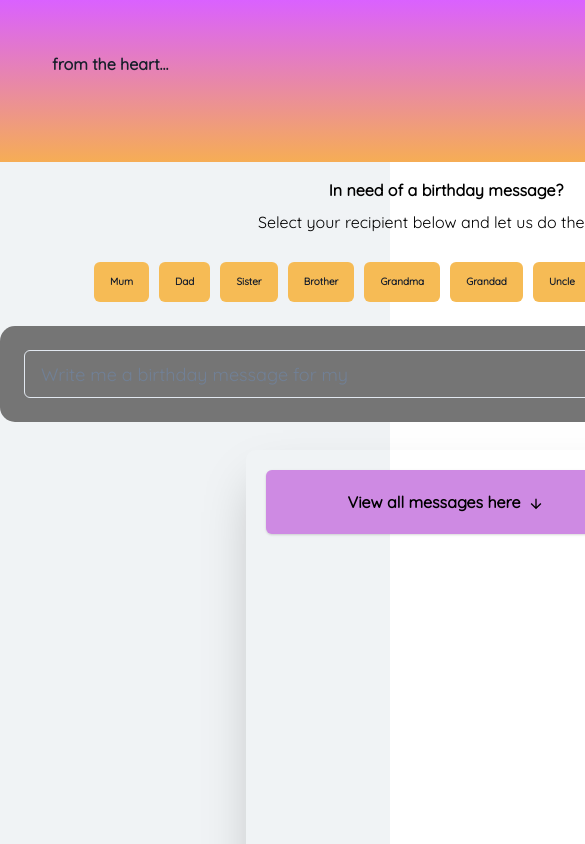
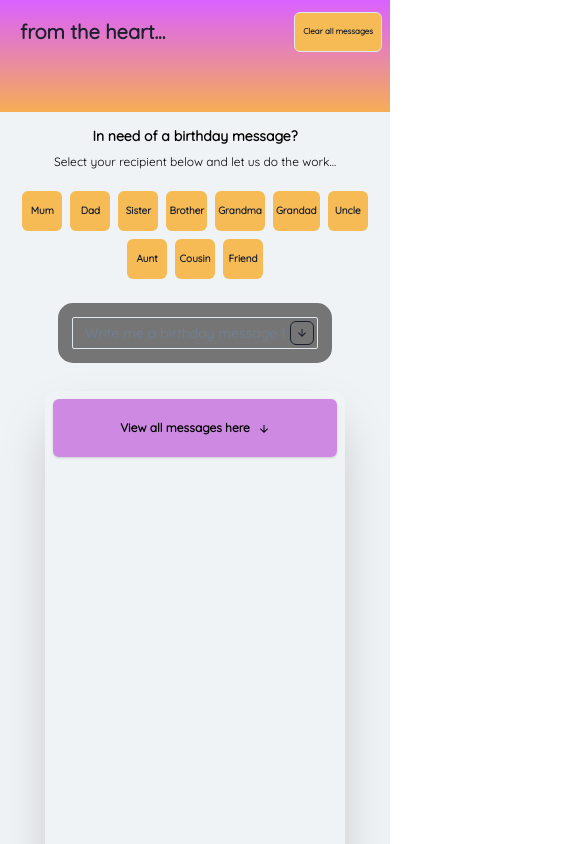
Before and after one commit to MiaGordon91/message-generator, a React (Vite) app: page / in a window 390 px wide. Shown: the top 844 px of the page, 585 px wide, since content can reach past the window. Built offline with nearby package versions, Linux system fonts and the light colour scheme.

Commit message:
improve responsive design

```diff
--- a/src/App.css
+++ b/src/App.css
@@ -1,5 +1,5 @@
  #root {
-  max-width: 1280px;
+  max-width: 1190px;
   margin: 0 auto;
   padding: 2rem;
   text-align: center;
--- a/src/App.tsx
+++ b/src/App.tsx
@@ -1,4 +1,4 @@
-import { Grid, GridItem, Hide, VStack } from "@chakra-ui/react";
+import { Grid, GridItem, VStack } from "@chakra-ui/react";
 import NavBar from "./components/NavBar";
 import CardRecipientButtons from "./components/CardRecipientButtons";
 import MessageInput from "./components/MessageInput";
@@ -52,7 +52,7 @@ function App() {
   }, [messageResponse]);
 
   const handleClearPreviousChats = (action: boolean) => {
-    if( action === true){
+    if(action === true){
       setPreviousChats([]);
     }
   }
@@ -61,31 +61,24 @@ function App() {
     <Grid
       templateAreas={{
         base: `"header" "main" "footer"`,
-        md: `"header header" "main" "footer"`,
+        lg: `"header header" "main" "footer"`,
       }}
 
-      templateRows={{
-        base: "1fr",
-      }}
-
-      templateColumns={{
-        base: "1fr",
-        // lg: "250px 1fr",
-      }}
+      templateRows="repeat(12, 1fr)"
+      templateColumns= "1fr"
       bg='#f0f3f5'
       >
       <GridItem
-        area={"header"}
+        as="header"
         className='gradient_background'
-        colSpan={{ md: 3 }}
-        p="12px"
+        rowSpan={1}
         >
         <NavBar onSelect={handleClearPreviousChats}/>
       </GridItem>
 
       <GridItem
-        area={"main"}
-        p={{ md: "10px", lg: "18px", xl: "24px" }}
+        as="main"
+        rowSpan={10}
         >
         <VStack>
           <ButtonSelectorPrompt/>
@@ -102,15 +95,13 @@ function App() {
         </VStack>
       </GridItem>
 
-      <Hide below="md">
-        <GridItem
-          area={"footer"}
-          className='gradient_background'
-          colSpan={{ base: 3 }}
-          p={6}
-          >
-        </GridItem>
-      </Hide>
+      <GridItem
+        as="footer"
+        rowSpan={1}
+        className='gradient_background'
+        mt={3}
+        >
+      </GridItem>
     </Grid>
   );
 }
--- a/src/components/ButtonSelectorPrompt.tsx
+++ b/src/components/ButtonSelectorPrompt.tsx
@@ -4,7 +4,7 @@ export const ButtonSelectorPrompt = () => {
   return (
     <>
     <Heading
-        size={{ sm: "m", md: "l", lg: "xl" }}
+        size={["xs", "md", "lg"]}
         style={{ fontFamily: "Quicksand" }}
         pt={4}
         color='#000000'
@@ -12,10 +12,11 @@ export const ButtonSelectorPrompt = () => {
         In need of a birthday message?
     </Heading>
      <Text
-     fontSize={{ sm: "l", md: "xl", lg: "2xl"}}
-     style={{ fontFamily: "Quicksand" }}
-     color='#000000'
-     pb={5}
+      fontSize={[ "xs", "md", "l", "2xl"]}
+      style={{ fontFamily: "Quicksand" }}
+      color='#000000'
+      pb={3}
+      textAlign="center"
      >
      Select your recipient below and let us do the work...
    </Text>
--- a/src/components/CardRecipientButtons.tsx
+++ b/src/components/CardRecipientButtons.tsx
@@ -1,5 +1,4 @@
-import { Button, ButtonGroup, Center } from "@chakra-ui/react";
-import { useState } from "react";
+import { Button, Wrap, WrapItem } from "@chakra-ui/react";
 
 interface Props {
   cardRecipients: string[];
@@ -11,34 +10,29 @@ const CardRecipientButtons = ({
   onSelectItem,
 }: Props) => {
 
-  const [activeButton, setActiveButton] = useState<Number | null>(null);
-
-  const handleButtonClick = (index: number) => {
-    setActiveButton(index);
-  };
 
   return (
-    <Center>
-      <ButtonGroup spacing={{ base:"10px", md:"30px"}}>
+    <Wrap justify='center'>
         {cardRecipients.map((item, index) => (
+          <WrapItem>
             <Button
               key={item}
               onClick={() => {
                 onSelectItem(item);
-              handleButtonClick(index);
               }}
               bg='#f6bb55'
               fontWeight="bold"
-            fontSize={{ base:"10px", md:"20px"}}
+              fontSize={{ base:"10px", md:"12px", lg: "16px"}}
+              p={{ base:"3px", md:"8px" }}
               _hover={{
                 background: "#d776f5",
               }}
               >
               {item}
             </Button>
+          </WrapItem>
         ))}
-      </ButtonGroup>
-    </Center>
+      </Wrap>
   );
 };
 
--- a/src/components/ChatHistory.tsx
+++ b/src/components/ChatHistory.tsx
@@ -19,26 +19,18 @@ const ChatHistory = ({ updatedChats }: Props) => {
       <Box
         h="100vh"
         borderRadius={10}
-        p={5}
-        w={[400, 500, 600, 1200]}
+        p={2}
+        w={[300, 500, 600, 1000]}
         mt={5}
         overflow="auto"
-        boxShadow='2xl'
-        >
-
-        <Card
-          bg="#ce8ae3"
-          color="#000000"
-          mb={2}
-          align="center">
-          <CardBody
-            fontWeight="bold"
-            fontSize={{ base: "16px", md: "25px" }}
-            >
+        boxShadow="2xl">
+        <Card bg="#ce8ae3" color="#000000" mb={2} align="center">
+          <CardBody>
+            <Text fontSize={{ base: "12px", md: "16px", lg: "20px" }} fontWeight="bold">
               View all messages here
               <ArrowDownIcon ml={2} />
+            </Text>
           </CardBody>
-
         </Card>
 
         {[...updatedChats].reverse().map((message, index) => (
@@ -53,6 +45,7 @@ const ChatHistory = ({ updatedChats }: Props) => {
                 align="center">
                 <CardHeader
                   fontWeight="bold"
+                  textAlign="center"
                   fontSize={{ base: "12px", md: "20px" }}>
                   {message.title}
                 </CardHeader>
--- /dev/null
+++ b/src/components/DeleteMessagesButton.tsx
@@ -0,0 +1,34 @@
+import { Button, useToast } from "@chakra-ui/react";
+
+interface Props {
+    onSelect: (action: boolean) => void;
+  }
+
+const DeleteMessagesButton = ({onSelect}: Props) => {
+
+  const toast = useToast()
+
+  return (
+    <Button
+          key="clear"
+          bg='#f6bb55'
+          fontSize={{ base:"8px", md:"16px", lg:"18px"}}
+          padding={[2, 4, 6]}
+          variant="outline"
+          onClick={() => {
+            onSelect(true);
+            toast({
+              title: 'Messages deleted',
+              description: 'All messages have been removed',
+              status: 'success',
+              duration: 9000,
+              isClosable: true,
+            })
+          }}
+          >
+          Clear all messages
+    </Button>
+  )
+}
+
+export default DeleteMessagesButton;
--- a/src/components/MessageInput.tsx
+++ b/src/components/MessageInput.tsx
@@ -1,4 +1,4 @@
-import { Box, Center, Flex, Input, InputGroup, InputRightElement} from "@chakra-ui/react";
+import { Box, Flex, Input, InputGroup, InputRightElement} from "@chakra-ui/react";
 import { IconButton } from "@chakra-ui/react";
 import { ArrowDownIcon } from "@chakra-ui/icons";
 import { ChangeEvent, useEffect, useState } from "react";
@@ -55,14 +55,13 @@ const MessageInput = ({ textInput, userRequestSent, onDataReceived}: Props) => {
 
   return (
     <>
-    <Center>
-     <Flex p={4} mt={4} borderRadius={15} bg='#757575'>
-        <Box p={2}>
-          <InputGroup display="flex" position="relative">
-            <InputRightElement p={25}>
+     <Flex p={3} mt={4} borderRadius={15} bg='#757575'>
+        <Box p={[0.5, 2]} w={[250, 400, 600, 800, 1000]}>
+          <InputGroup>
+            <InputRightElement p={25} pt={{base:"16px" , md:"22px"}} pr={{base:"16px", md:"24px"}}>
               <IconButton
                 icon={<ArrowDownIcon />}
-                size="sm"
+                size={["xs", "sm"]}
                 colorScheme="#757575"
                 variant="outline"
                 aria-label={"Submit message"}
@@ -72,14 +71,13 @@ const MessageInput = ({ textInput, userRequestSent, onDataReceived}: Props) => {
             <Input
               value={input}
               onChange={handleChange}
-              placeholder="Write me a birthday message for my"
-              size="lg"
-              w="100vh"
+              placeholder="Write me a birthday message for my..."
+              size={["sm", "lg"]}
+              textOverflow="wrap"
             />
           </InputGroup>
         </Box>
       </Flex>
-    </Center>
     </>
   );
 };
--- a/src/components/NavBar.tsx
+++ b/src/components/NavBar.tsx
@@ -1,43 +1,29 @@
-import { Button, Heading, Stack, useToast } from "@chakra-ui/react";
+import {HStack, Heading} from "@chakra-ui/react";
+import DeleteMessagesButton from "./DeleteMessagesButton";
 
 interface Props {
-  onSelect: (action: boolean) => void ;
+  onSelect: (action: boolean) => void;
 }
 
-const NavBar = ({ onSelect }: Props) => {
+const NavBar = ({onSelect}: Props) => {
 
-  const toast = useToast()
 
   return (
     <>
-      <Stack p={6} direction={["row"]} justifyContent="space-between" borderRadius={10}>
+      <HStack
+        justifyContent="space-between"
+        p={['8px', '18px']}
+        borderRadius={10}
+        >
         <Heading
-          size={{ sm: "m", md: "xl", lg: "2xl" }}
+          size={["md", "xl", "2xl"]}
           style={{ fontFamily: "Quicksand" }}
-          p={4}
+          p={[3, 5]}
           >
           from the heart...
         </Heading>
-        <Button
-          key="clear"
-          bg='#f6bb55'
-          p={6}
-          m={5}
-          size="md"
-          variant="outline"
-          onClick={() => {
-            onSelect(true);
-            toast({
-              title: 'Messages deleted',
-              description: 'All messages have been removed',
-              status: 'success',
-              duration: 9000,
-              isClosable: true,
-            })
-          }}>
-          Clear all messages
-        </Button>
-      </Stack>
+        <DeleteMessagesButton onSelect={onSelect}/>
+      </HStack>
     </>
   );
 };
```
Lines whose indentation alone changed are shown as unchanged.
